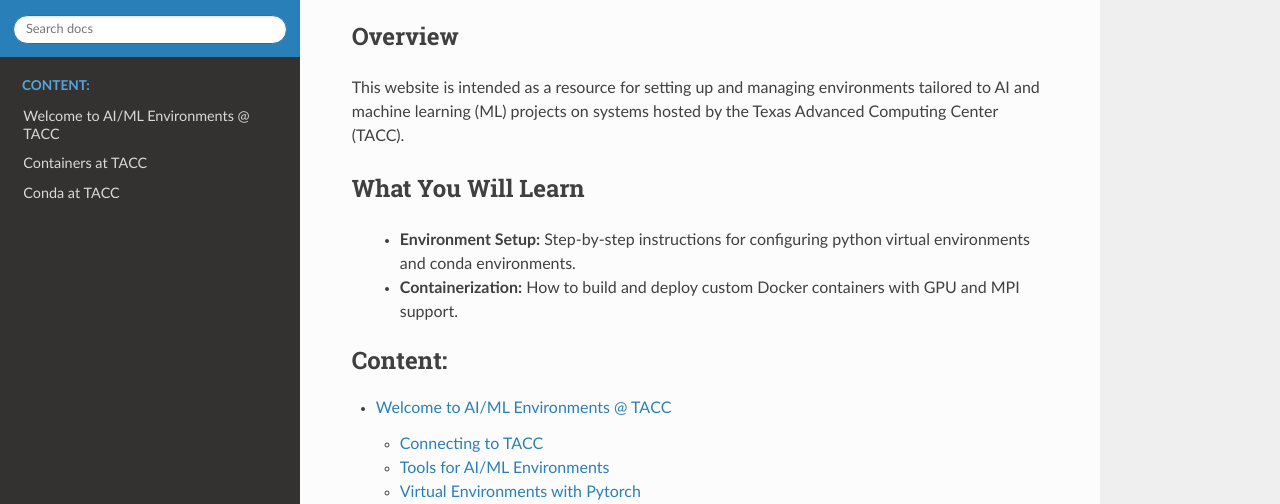
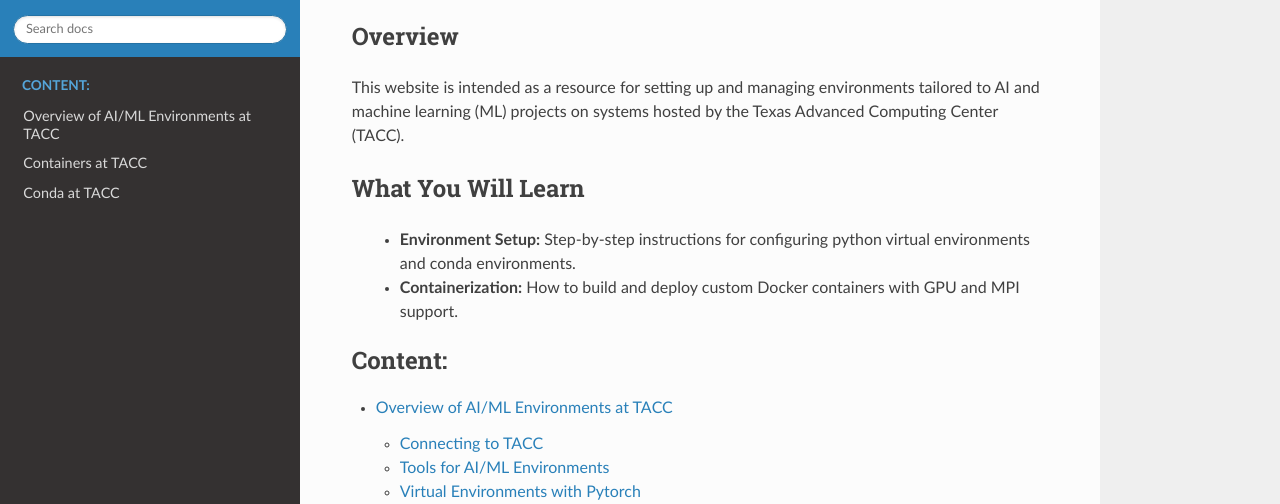
Before and after one commit to jrduncan831/ai_environments_at_tacc, a Sphinx documentation site: the page built from docs/index.rst, in a window 1280 px wide and 1097 px high. Shown: the part 140-644 px from the top of the window. Built offline with Sphinx 7.4.7 and the Read the Docs theme 3.1.0, drawn with Linux system fonts in a browser that asks for light colours.

Commit message:
Updated title Getting Started.rst

```diff
--- a/docs/getting_starting_section/Getting Started.rst
+++ b/docs/getting_starting_section/Getting Started.rst
@@ -1,4 +1,4 @@
-Welcome to AI/ML Environments @ TACC
+Overview of AI/ML Environments at TACC
 ====================================
 
 Selecting the right environment management tool is crucial for AI/ML projects which are typically built on top of a complex network of frequently updating software dependencies. There are several software tools that you can use to accomplish this including conda, virtual environments, and containers.
```
